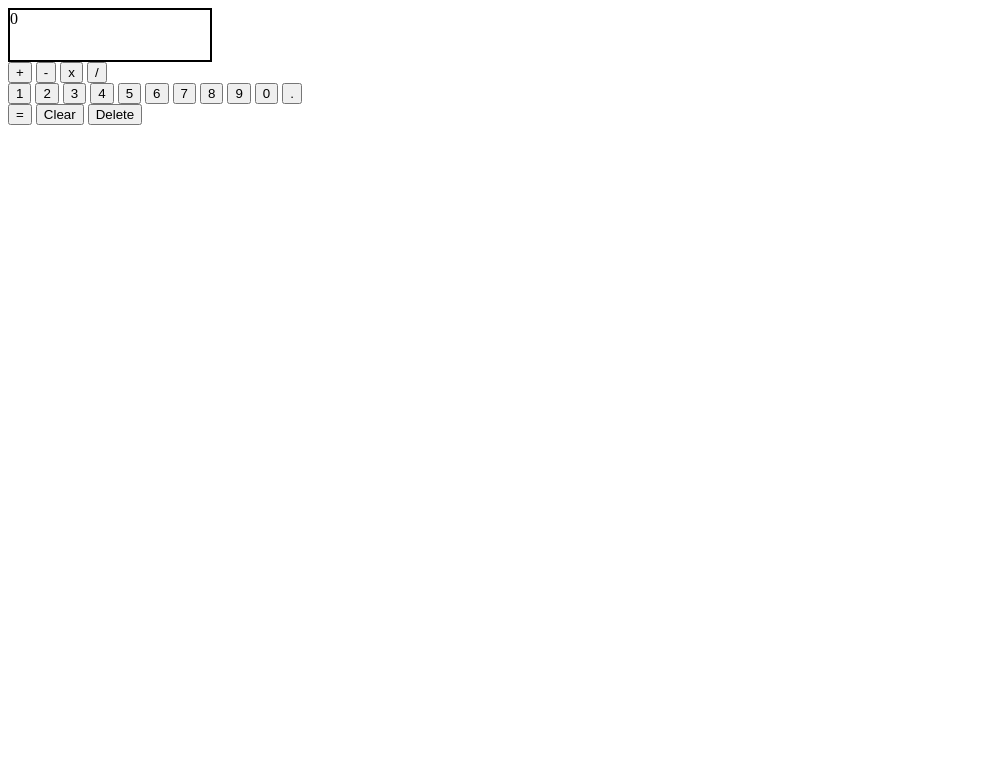
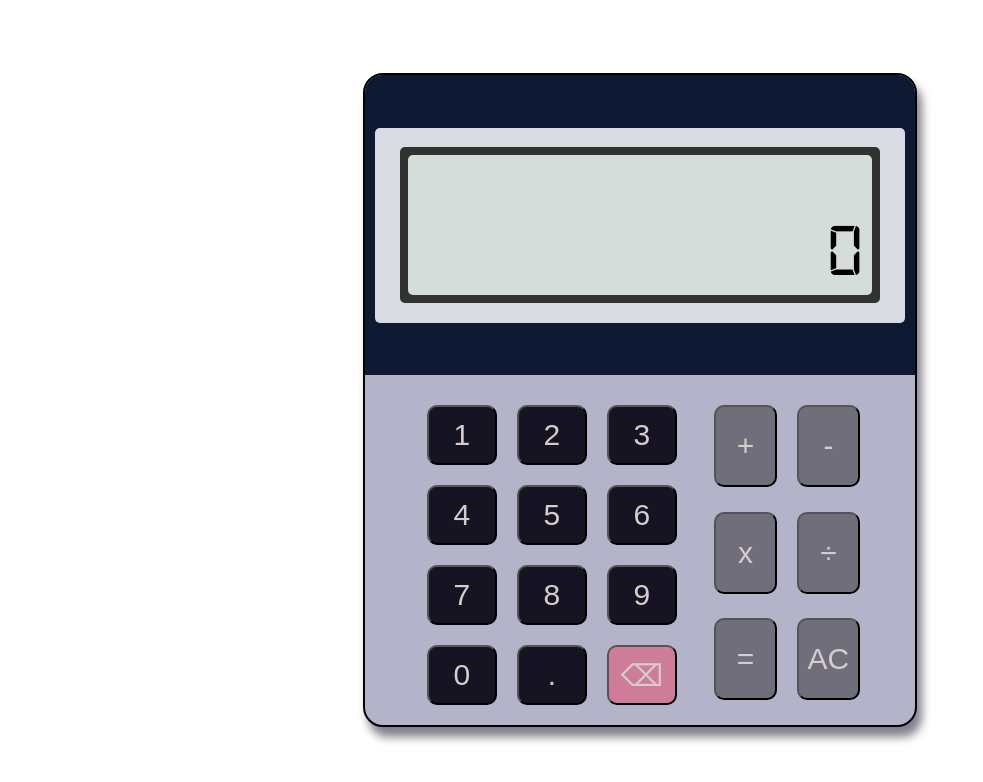
Before and after one commit to mkhan503/calculator, a plain HTML site: page index.html in a window 1280 px wide. Shown: the whole page, without its empty margins (0-983 px from the left). Drawn offline with Linux system fonts and the light colour scheme.

Commit message:
Style added

```diff
--- a/index.html
+++ b/index.html
@@ -3,45 +3,56 @@
         <meta charset="utf-8">
         <script src="script3.js" defer></script>
         <link rel="stylesheet" href="styles.css">
+        <link href="/digital-7 (mono).ttf" rel="stylesheet" type="text/css">
         <title> Calculator</title>
 
     </head>
     <body>
         <div class="container">
-            <div id="display">
+            <div class="displays-container">
+                <div class="display-styling">
+                    <div class="display-styling2">
+                        <div id="display2" class="upper-border-radius">
+
+                        </div>
+                        <div id="display" class="lower-border-radius">
 
 
-            </div>
-            <div id="display2">
+                        </div>
+                    </div>
 
+
+                </div>
             </div>
             <div class="buttons">
+
+                <div class="numbers">
+                    <button type="button" class="number" value="1">1</button>
+                    <button type="button" class="number" value="2">2</button>
+                    <button type="button" class="number" value="3">3</button>
+                    <button type="button" class="number" value="4">4</button>
+                    <button type="button" class="number" value="5">5</button>
+                    <button type="button" class="number" value="6">6</button>
+                    <button type="button" class="number" value="7">7</button>
+                    <button type="button" class="number" value="8">8</button>
+                    <button type="button" class="number" value="9">9</button>
+                    <button type="button" class="number" value="0">0</button>
+                    <button type="button" class="number decimal" value= ".">.</button>
+                    <button type="button" id="delete"  value="delete">⌫ </button>
+
+                </div>
+
+
+
+
                 <div class="operations">
                     <button type="button"  class="symbol" value="+">+</button>
                     <button type="button" class="symbol" value="-">-</button>
                     <button type="button" class="symbol" value="*">x</button>
-                    <button type="button" class="symbol" value="/">/</button>
+                    <button type="button" class="symbol" value="/">÷</button>
+                    <button type="button" class ="symbol equal" value="=">=</button>
+                    <button type="button" id ="clear" class="symbol" value="clear">AC</button>
 
-                </div>
-                <div class="numbers">
-                    <button type="button" class="number button" value="1">1</button>
-                    <button type="button" class="number button" value="2">2</button>
-                    <button type="button" class="number button" value="3">3</button>
-                    <button type="button" class="number button" value="4">4</button>
-                    <button type="button" class="number button" value="5">5</button>
-                    <button type="button" class="number button" value="6">6</button>
-                    <button type="button" class="number button" value="7">7</button>
-                    <button type="button" class="number button" value="8">8</button>
-                    <button type="button" class="number button" value="9">9</button>
-                    <button type="button" class="number button" value="0">0</button>
-                    <button type="button" class="number decimal" value= ".">.</button>
-
-                </div>
-                <div class="equal-clear">
-
-                    <button type="button" class ="symbol equal" value="=">=</button>
-                    <button type="button" id ="clear" value="clear">Clear</button>
-                    <button type="button" id="delete" value="delete">Delete</button>
                 </div>
             </div>
         </div>
--- a/script3.js
+++ b/script3.js
@@ -1,28 +1,25 @@
-var dataObj = {
+let dataObj = {
     val1:'',
     val2:'',
     symbol:'',
 };
-
-var displayValue = '';
+let displayValue = '';
 const initialValue = 0;
 let result;
 
 const display1 = document.getElementById('display');
 const display2 = document.getElementById('display2');
 const deleteIt = document.getElementById('delete');
+const numbers = document.querySelectorAll('.number');
+const symbols = document.querySelectorAll('.symbol');
+const clear = document.getElementById('clear');
+
+symbols.forEach((symbol)=> symbol.addEventListener('click', symbolClicked));
+clear.addEventListener('click',reset);
 deleteIt.addEventListener('click', erase);
+numbers.forEach((number)=> number.addEventListener('click', displayNumber));
 
 display(initialValue, display1);
-
-const numbers = document.querySelectorAll('.number');
-numbers.forEach((number)=> number.addEventListener('click', displayNumber));
-
-const symbols = document.querySelectorAll('.symbol');
-symbols.forEach((symbol)=> symbol.addEventListener('click', symbolClicked));
-
-const clear = document.getElementById('clear');
-clear.addEventListener('click',reset);
 
 function symbolClicked(e){
     //if number is clicked then that is display value, if directly symbol is clicked then return
@@ -31,12 +28,19 @@ function symbolClicked(e){
         return;
     }
 
+    if (dataObj.val1 === '' && e.target.value === '='){
+        return;
+    }
+
+
+
+
     //if there is no value in val1, then assign to it, else to val2
     if(dataObj.val1 === ''){
         dataObj.val1 = displayValue;
+        dataObj.symbol = e.target.value;
         //displayValue is uploaded to obj, reset it.
         displayValue = '';
-        dataObj.symbol = e.target.value;
 
         const displayString = dataObj.val1 + dataObj.symbol;
         display(displayString, display2);
--- a/styles.css
+++ b/styles.css
@@ -1,7 +1,155 @@
-#display,
-#display-equation {
-    height:50px;
-    width: 200px;
-    border: black 2px solid;
+@font-face {
+    font-family: Digital-7;
+    src: url(/digital-7\ \(mono\).ttf);
+  }
+
+body,
+.displays-container{
+    display: flex;
+    justify-content: center;
+    align-items: center;
+
 
 }
+
+.container{
+    border: 2px black solid;
+    width: 550px;
+    height: 650px;
+    border-radius: 20px;
+    background-color: #b3b4c9;
+    box-shadow:5px 10px 10px #82808d;
+
+}
+
+.displays-container{
+    background-color: #0e1a34;
+    height: 300px;
+    border-top-left-radius: 18px;
+    border-top-right-radius: 18px;
+
+
+
+
+}
+
+.display-styling{
+    background-color:#d9dce3;
+    height: 175px;
+    width: 95%;
+    border-radius: 5px;
+    display: flex;
+    flex-direction: column;
+    justify-content: center;
+    padding: 10px 25px;
+    margin: 0 10px;
+
+
+
+}
+
+.display-styling2{
+    background-color: #313332;
+    border-radius: 5px;
+    padding:8px;
+
+
+}
+
+
+#display,
+#display2{
+
+    text-align: right;
+    font-family: 'Digital-7', monospace;
+    font-size: 75px;
+    height: 75px;
+    align-items: center;
+    background-color: #d4ddda;
+    padding-right: 10px;
+}
+
+#display2{
+    font-size: 50px;
+    height: 60px;
+    padding-top: 5px;
+}
+
+.upper-border-radius{
+    border-top-left-radius: 5px;
+    border-top-right-radius: 5px;
+
+}
+
+.lower-border-radius{
+    border-bottom-left-radius: 5px;
+    border-bottom-right-radius: 5px;
+
+}
+
+.buttons{
+    display: flex;
+    margin-top: 30px;
+    justify-content: center;
+}
+
+.numbers,
+.operations{
+    display: flex;
+    flex-wrap: wrap;
+
+    justify-content: center;
+    gap: 20px 20px;
+
+
+}
+
+.number{
+    height: 60px;
+    width: 70px;
+    background-color: #161422;
+
+
+}
+
+.symbol{
+    width: 63px;
+    height: 82px;
+    background-color: #706e7b;
+
+}
+
+.number,
+.symbol{
+    font-family:Arial, Helvetica, sans-serif;
+    font-size: 30px;
+    color:#d7cccd;
+    border-radius: 10px;
+
+}
+
+.numbers{
+    padding-left: 15px;
+    margin-left: 10px;
+}
+.operations{
+    margin-right: 55px;
+
+}
+
+#delete{
+    background-color: #cd7d9a;
+    font-family:Arial, Helvetica, sans-serif;
+    font-size: 30px;
+    color:#d7cccd;
+    border-radius: 10px;
+    height: 60px;
+    width: 70px;
+}
+
+button:hover{
+    transform: scale(1.05) perspective(1px)
+
+
+
+}
```
Also changed, not shown: calc_img.jpg (added), digital-7 (mono).ttf (added).
